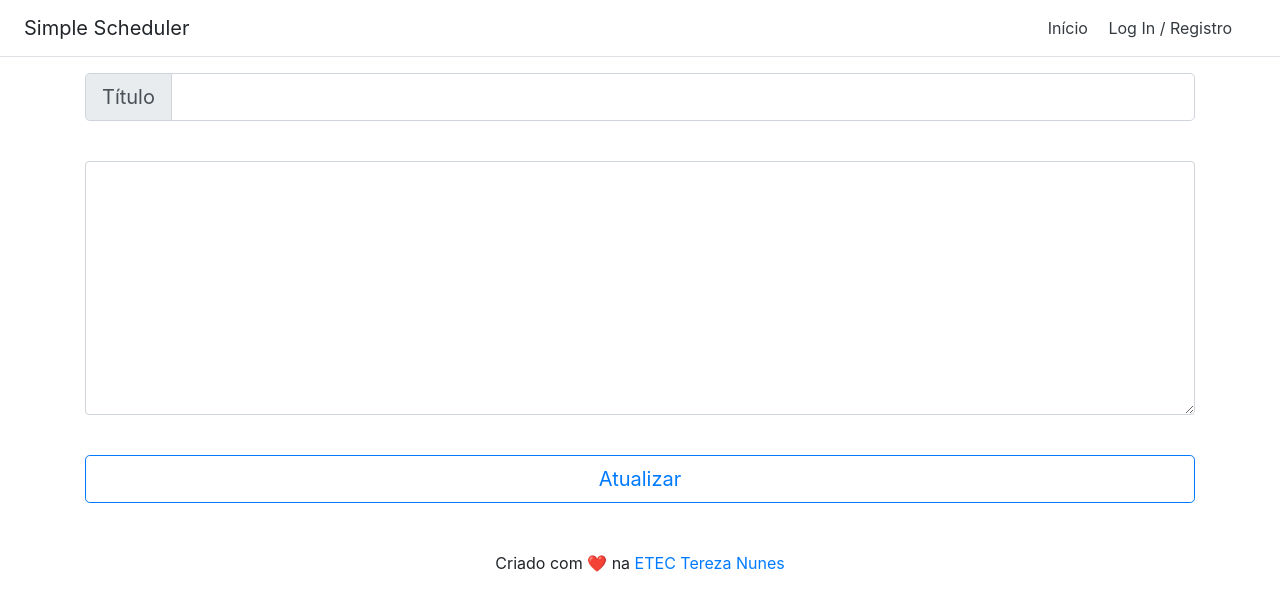
After one commit to douugbr/simple-scheduler, a Flask app: template templates/note.html in a window 1280 px wide. The commit adds this page. Shown: the top 611 px of the page. Run offline with Flask 2, Linux system fonts and the light colour scheme; the template is opened without the code that fills it, so the values that code supplies are empty; some libraries are stand-ins or nearby versions.

Commit message:
Finished adding note editing

```diff
--- a/app.py
+++ b/app.py
@@ -4,8 +4,9 @@ from flask_oidc import OpenIDConnect
 from okta import UsersClient
 from flask_sqlalchemy import SQLAlchemy
 from sqlalchemy import create_engine
+from wtforms import form
 from config import Secrets
-from forms import AddEventForm, RemoveEventForm, AddNoteForm, RemoveNoteForm
+from forms import AddEventForm, RemoveEventForm, AddNoteForm, RemoveNoteForm, UpdateNoteForm
 
 app = Flask(__name__)
 secrets = Secrets()
@@ -141,34 +142,65 @@ def remove_note():
 
 ### SHOW ONE NOTE
 
-@app.route('/scheduler/<event_id>/notes/<note_id>/edit')
+@app.route('/scheduler/<event_id>/notes/<note_id>/edit', methods=['GET', 'POST'])
 @oidc.require_login
-def event(event_id, note_id):
+def note(event_id, note_id):
     event = engine.execute('SELECT * FROM events WHERE id = %s', (int(event_id),)).fetchone()
     note = engine.execute('SELECT * FROM notepad WHERE id = %s', (int(note_id),)).fetchone()
+
+    form = UpdateNoteForm(request.form)
+    if not (event['userid'] == g.user.id):
+        abort(403)
+    if request.method == 'POST' and form.validate():
+        event_name = form.name.data
+        event_notes = form.notes.data
+        engine.execute('UPDATE notepad SET eventid = %s, name = %s, notes = %s WHERE id=%s;',
+                        (event_id, event_name, event_notes, note_id))
+        return redirect(url_for('.notes', event_id=event_id))
+
     if not (event['userid'] == g.user.id):
         abort(403)
     context = {
         'event': event,
         'note': note
     }
-    return render_template('event.html', **context)
+
+    return render_template('note.html', **context)
+
+
+### SHOW ALL TODOLIST
+
+
+
+
+
+
+
+
+
+
+
+
+
+
+
+
+### LOGIN AND LOGOUT
+
 
 @app.route("/login")
 @oidc.require_login
 def login():
     return redirect(url_for(".dashboard"))
 
-# @app.route("/files")
-# def files():
-#     return render_template('drive.html')
-
 @app.route("/logout")
 def logout():
     oidc.logout()
     return redirect(url_for(".index"))
 
-# ERRORS
+
+### ERRORS
+
 
 @app.errorhandler(403)
 def custom_403(error):
--- a/forms.py
+++ b/forms.py
@@ -16,3 +16,7 @@ class AddNoteForm(Form):
 class RemoveNoteForm(Form):
     eventid = StringField('eventid')
     notepadid = StringField('notepadid')
+
+class UpdateNoteForm(Form):
+    name = StringField('name', [validators.Length(min=2, max=50)])
+    notes = StringField('notes')
--- a/templates/layout.html
+++ b/templates/layout.html
@@ -24,6 +24,6 @@
     <div class="container">
       {% block body %}{% endblock %}
     </div>
-    <footer class="text-center">Criado com ❤️ na Etec Tereza Nunes <!--me sigam https://twitter.com/douugbr--></footer>
+    <footer class="text-center">Criado com ❤️ na <a href="http://etecterezanunes.com.br">ETEC Tereza Nunes</a><!--sigam https://twitter.com/douugbr--></footer>
   </body>
 </html>
--- /dev/null
+++ b/templates/note.html
@@ -0,0 +1,28 @@
+{% extends "layout.html" %}
+
+{% block title %}Dashboard{% endblock %}
+
+{% block css_import %}
+<link rel="stylesheet" href="{{ url_for('static', filename='dashboard.css') }}">
+{% endblock %}
+
+{% block body %}
+  <form class="form-group" method="POST">
+    <div class="input-group input-group-lg mb-6">
+      <div class="input-group-prepend">
+        <span class="input-group-text" id="inputGroup-sizing-lg">Título</span>
+      </div>
+      <input type="text" name="name" value="{{ note['name'] }}" class="form-control" aria-label="name" aria-describedby="inputGroup-sizing-sm">
+    </div>
+    <h1></h1>
+    <div class="mt-6">
+      {% if not note['notes'] == None %}
+      <textarea name="notes" aria-label="Notes" class="form-control" id="exampleFormControlTextarea1" rows="10">{{ note['notes'] }}</textarea>
+      {% else %}
+      <textarea name="notes" aria-label="Notes" class="form-control" id="exampleFormControlTextarea1" rows="10"></textarea>
+      {% endif %}
+    </div>
+    <h1></h1>
+    <button type="submit" class="btn btn-outline-primary btn-lg btn-block">Atualizar</button>
+  </form>
+{% endblock %}
```
Also changed, not shown: templates/todolists.html (renamed from templates/todolist.html).
